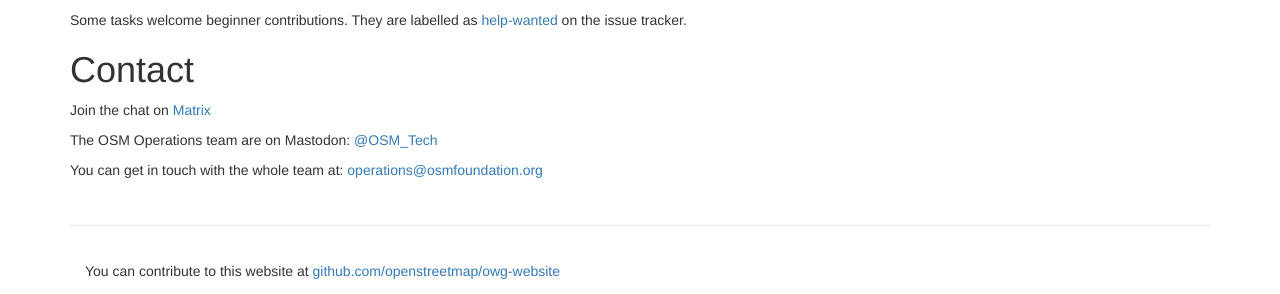
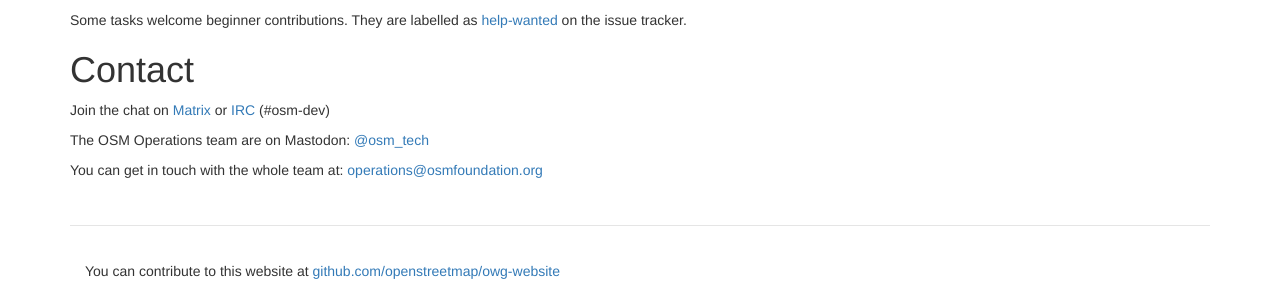
Before and after one commit to openstreetmap/owg-website, a Jekyll site: the page built from index.md, in a window 1280 px wide. Shown: the part 1230-1524 px from the top of the page. Built offline with Jekyll 4.4.1, drawn with Linux system fonts in a browser that asks for light colours.

Commit message:
Update index.md - Added IRC to contact links
Adds IRC. Changes formatting for mastodon to be consistent.

```diff
--- a/index.md
+++ b/index.md
@@ -63,8 +63,8 @@
 
 # Contact
 
-Join the chat on [Matrix](https://matrix.to/#/#_oftc_#osmf-operations:matrix.org)
+Join the chat on [Matrix](https://matrix.to/#/#_oftc_#osmf-operations:matrix.org) or [IRC](https://irc.openstreetmap.org/) (#osm-dev)
 
-The OSM Operations team are on Mastodon: <a href="https://en.osm.town/@osm_tech" rel="me">@OSM_Tech</a>
+The OSM Operations team are on Mastodon: <a href="https://en.osm.town/@osm_tech" rel="me">@osm_tech</a>
 
 You can get in touch with the whole team at: [operations@osmfoundation.org](mailto:operations@osmfoundation.org)
```
